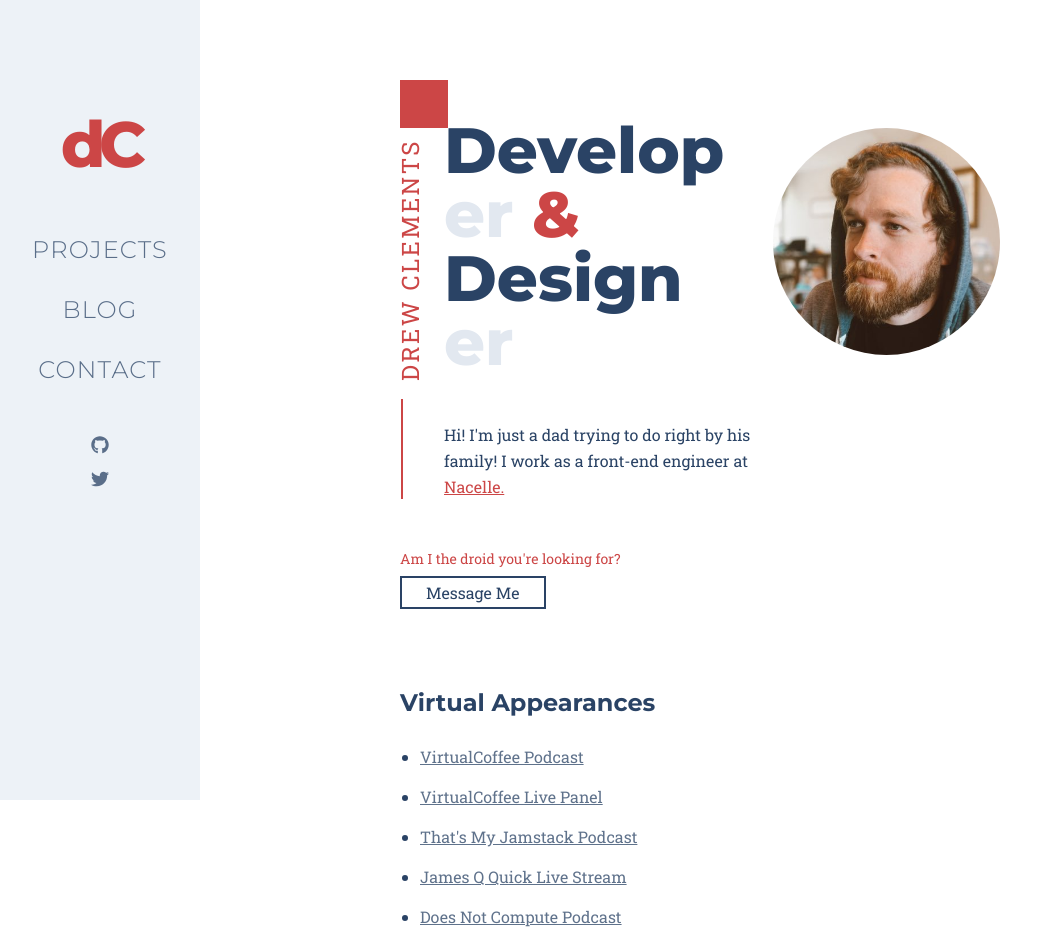
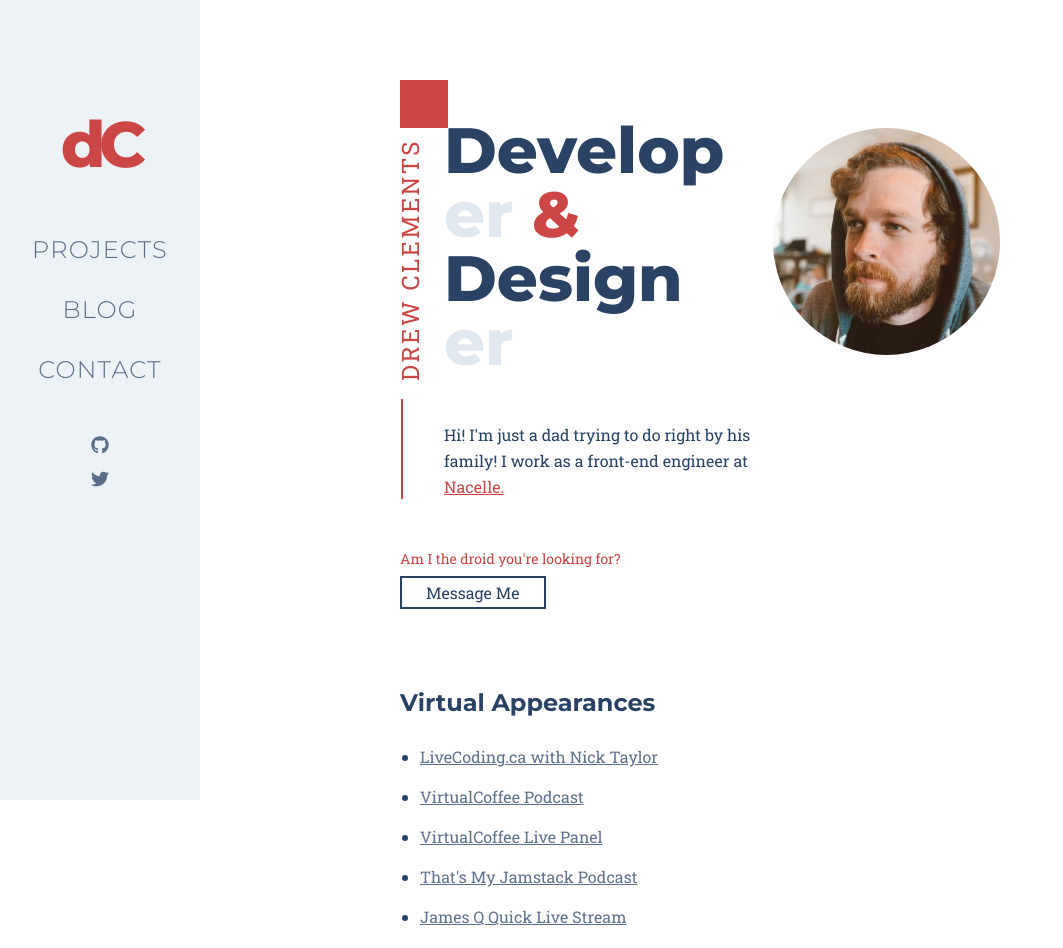
Before and after one commit to drewclem/drewclem.github.io, a Vue app: page / in a window 1280 px wide. Shown: the top 948 px of the page, without its empty margins (0-1063 px from the left). Built offline with nearby package versions, Linux system fonts and the light colour scheme.

Commit message:
Update Home.vue

```diff
--- a/src/views/Home.vue
+++ b/src/views/Home.vue
@@ -88,6 +88,15 @@ export default {
         <li>
           <a
             class="underline"
+            href="https://www.twitch.tv/videos/1529770326?t=0h9m17s"
+          >
+            LiveCoding.ca with Nick Taylor
+          </a>
+        </li>
+
+        <li>
+          <a
+            class="underline"
             href="https://virtualcoffee.io/podcast/0106-drew/"
           >
             VirtualCoffee Podcast
```
